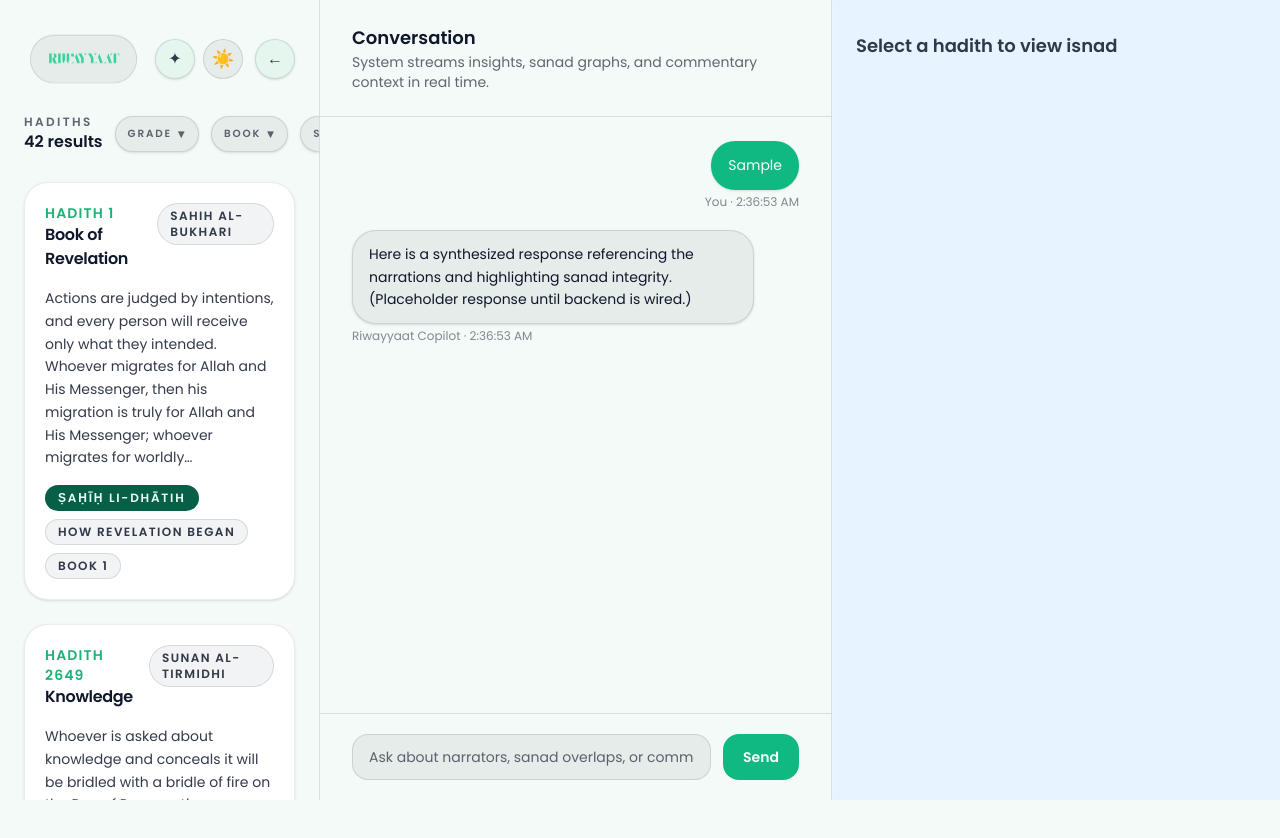
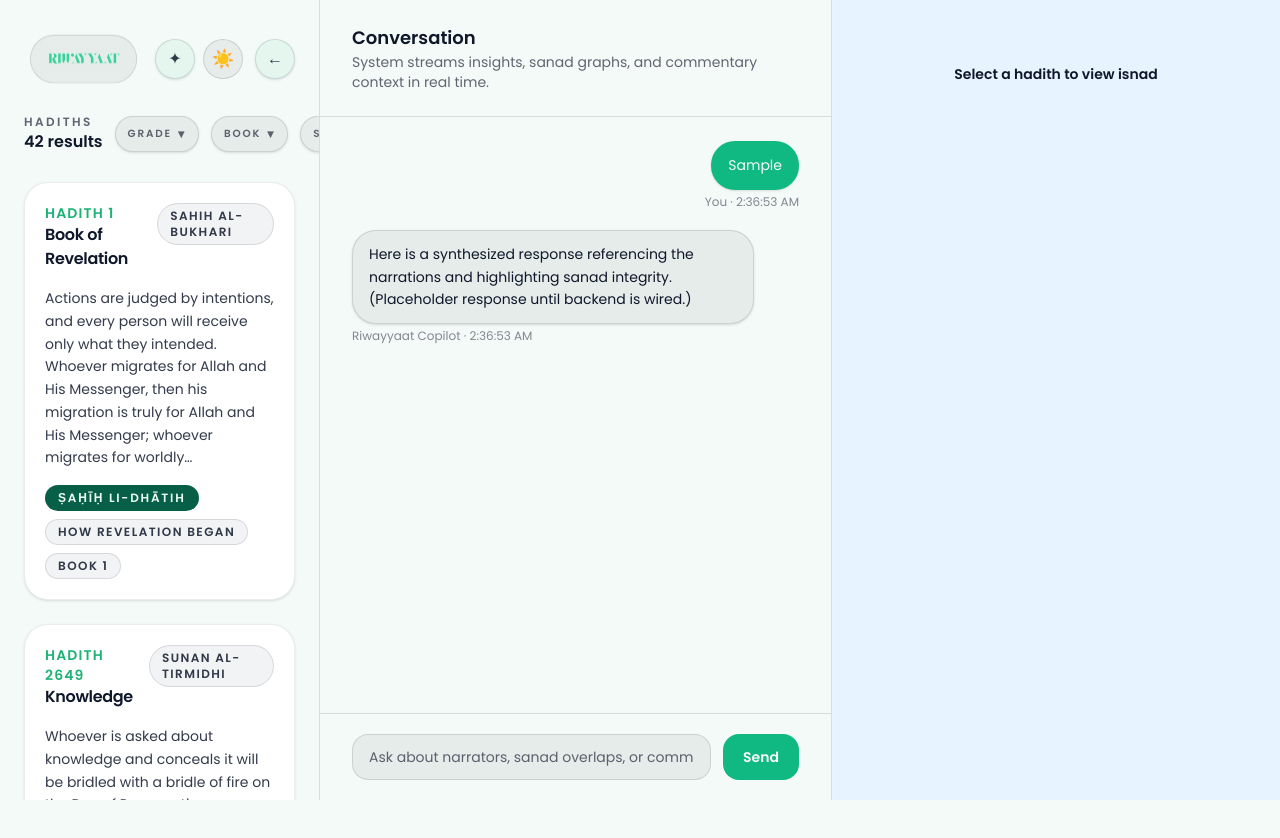
Before and after one commit to umahar/riwayyaat, a Next.js app: page / in a window 1280 px wide. Both pictures are taken after typing "Sample" into the empty fields and a click on the button "Ask". Shown: the top 838 px of the page. Built offline with nearby package versions, Linux system fonts and the light colour scheme.

Commit message:
feat: prep workspace for async data

```diff
--- /dev/null
+++ b/src/components/ui/state/empty-state.tsx
@@ -0,0 +1,13 @@
+export type EmptyStateProps = {
+  title: string;
+  description?: string;
+};
+
+export function EmptyState({ title, description }: EmptyStateProps) {
+  return (
+    <div className="flex flex-col items-center justify-center gap-2 py-8 text-center text-[var(--text-secondary)]">
+      <p className="text-sm font-semibold text-[var(--text-primary)]">{title}</p>
+      {description ? <p className="text-xs text-[var(--text-muted)]">{description}</p> : null}
+    </div>
+  );
+}
--- /dev/null
+++ b/src/components/ui/state/error-state.tsx
@@ -0,0 +1,22 @@
+export type ErrorStateProps = {
+  message: string;
+  retryLabel?: string;
+  onRetry?: () => void;
+};
+
+export function ErrorState({ message, retryLabel = "Retry", onRetry }: ErrorStateProps) {
+  return (
+    <div className="flex flex-col items-center justify-center gap-3 py-8 text-center">
+      <p className="text-sm text-[var(--text-secondary)]">{message}</p>
+      {onRetry ? (
+        <button
+          type="button"
+          onClick={onRetry}
+          className="rounded-full border border-[var(--accent-emerald)] px-4 py-2 text-xs font-semibold uppercase tracking-[0.12em] text-[var(--accent-emerald)] transition hover:bg-[var(--accent-emerald)]/10"
+        >
+          {retryLabel}
+        </button>
+      ) : null}
+    </div>
+  );
+}
--- /dev/null
+++ b/src/components/ui/state/loading-state.tsx
@@ -0,0 +1,12 @@
+export type LoadingStateProps = {
+  message?: string;
+};
+
+export function LoadingState({ message = "Loading..." }: LoadingStateProps) {
+  return (
+    <div className="flex flex-col items-center justify-center gap-3 py-8 text-[var(--text-secondary)]">
+      <span className="h-8 w-8 animate-spin rounded-full border-2 border-[var(--accent-emerald)] border-t-transparent" aria-hidden="true" />
+      <p className="text-sm text-[var(--text-secondary)]">{message}</p>
+    </div>
+  );
+}
--- a/src/components/workspace/chat-workspace.tsx
+++ b/src/components/workspace/chat-workspace.tsx
@@ -11,12 +11,12 @@ import {
   useRef,
   useState,
 } from "react";
-import { hadithInsights } from "@/lib/hadith/data";
 import { HadithInsight, Message } from "@/lib/hadith/types";
 import { workspaceCopy } from "@/content/text";
 import { HadithSidebar, FilterGroup } from "@/components/workspace/sidebar/hadith-sidebar";
 import { ConversationPanel } from "@/components/workspace/chat/conversation-panel";
 import { HadithDetailsPanel } from "@/components/workspace/details/hadith-details-panel";
+import { useHadithData } from "@/hooks/use-hadith-data";
 
 type ChatWorkspaceProps = {
   initialPrompt: string;
@@ -99,27 +99,29 @@ export function ChatWorkspace({ initialPrompt, onNewChat }: ChatWorkspaceProps)
     setInput("");
   };
 
+  const { data: hadithData, loading: hadithLoading, error: hadithError, refresh: refreshHadith } =
+    useHadithData();
+
   const hadithMap = useMemo(() => {
-    return hadithInsights.reduce<Record<string, HadithInsight>>((acc, hadith) => {
+    return hadithData.reduce<Record<string, HadithInsight>>((acc, hadith) => {
       acc[hadith.id] = hadith;
       return acc;
     }, {});
-  }, []);
+  }, [hadithData]);
 
   const gradingOptions = useMemo(
-    () =>
-      Array.from(new Set(hadithInsights.map((hadith) => hadith.details.grading))),
-    [],
+    () => Array.from(new Set(hadithData.map((hadith) => hadith.details.grading))),
+    [hadithData],
   );
 
   const bookOptions = useMemo(
-    () => Array.from(new Set(hadithInsights.map((hadith) => hadith.details.book))),
-    [],
+    () => Array.from(new Set(hadithData.map((hadith) => hadith.details.book))),
+    [hadithData],
   );
 
   const sourceOptions = useMemo(
-    () => Array.from(new Set(hadithInsights.map((hadith) => hadith.details.source))),
-    [],
+    () => Array.from(new Set(hadithData.map((hadith) => hadith.details.source))),
+    [hadithData],
   );
 
   const toggleSetValue = useCallback(
@@ -178,7 +180,7 @@ export function ChatWorkspace({ initialPrompt, onNewChat }: ChatWorkspaceProps)
 
   const filteredHadiths = useMemo(
     () =>
-      hadithInsights.filter((hadith) => {
+      hadithData.filter((hadith) => {
         if (
           selectedGradings.size > 0 &&
           !selectedGradings.has(hadith.details.grading)
@@ -196,7 +198,7 @@ export function ChatWorkspace({ initialPrompt, onNewChat }: ChatWorkspaceProps)
         }
         return true;
       }),
-    [selectedGradings, selectedBooks, selectedSources],
+    [hadithData, selectedGradings, selectedBooks, selectedSources],
   );
 
   const visibleHadithIds = useMemo(
@@ -204,12 +206,18 @@ export function ChatWorkspace({ initialPrompt, onNewChat }: ChatWorkspaceProps)
     [filteredHadiths],
   );
 
+  useEffect(() => {
+    if (selectedHadithId && !visibleHadithIds.has(selectedHadithId)) {
+      setSelectedHadithId(null);
+    }
+  }, [selectedHadithId, visibleHadithIds]);
+
   const currentHadith = useMemo(() => {
-    if (!selectedHadithId || !visibleHadithIds.has(selectedHadithId)) {
+    if (!selectedHadithId) {
       return null;
     }
     return hadithMap[selectedHadithId] ?? null;
-  }, [hadithMap, selectedHadithId, visibleHadithIds]);
+  }, [hadithMap, selectedHadithId]);
 
   const LEFT_MIN = 260;
   const LEFT_MAX = 640;
@@ -333,6 +341,9 @@ export function ChatWorkspace({ initialPrompt, onNewChat }: ChatWorkspaceProps)
         activeHadithId={activeHadithId}
         onSelectHadith={handleSelectHadith}
         filterGroups={filterGroups}
+        loading={hadithLoading}
+        error={hadithError}
+        onRetry={refreshHadith}
       />
 
       <ConversationPanel
@@ -347,6 +358,9 @@ export function ChatWorkspace({ initialPrompt, onNewChat }: ChatWorkspaceProps)
         hadith={currentHadith}
         isDesktop={isDesktop}
         onResizeStart={startResize("right")}
+        loading={hadithLoading}
+        error={hadithError}
+        onRetry={refreshHadith}
       />
     </section>
   );
--- a/src/components/workspace/details/hadith-details-panel.tsx
+++ b/src/components/workspace/details/hadith-details-panel.tsx
@@ -1,6 +1,6 @@
 "use client";
 
-import { useMemo, useState } from "react";
+import { ReactNode, useMemo, useState } from "react";
 import { Card } from "@/components/ui/card";
 import { Disclosure } from "@/components/ui/disclosure";
 import { Tag } from "@/components/ui/tag";
@@ -14,17 +14,31 @@ import {
 } from "@/lib/hadith/taxonomy";
 import { HadithInsight } from "@/lib/hadith/types";
 import { workspaceCopy } from "@/content/text";
+import { LoadingState } from "@/components/ui/state/loading-state";
+import { ErrorState } from "@/components/ui/state/error-state";
+import { EmptyState } from "@/components/ui/state/empty-state";
 import { NarratorChain } from "./narrator-chain";
 
 type HadithDetailsPanelProps = {
   hadith: HadithInsight | null;
   isDesktop: boolean;
   onResizeStart?: (event: React.MouseEvent) => void;
+  loading: boolean;
+  error: string | null;
+  onRetry?: () => void;
 };
 
-export function HadithDetailsPanel({ hadith, isDesktop, onResizeStart }: HadithDetailsPanelProps) {
+export function HadithDetailsPanel({
+  hadith,
+  isDesktop,
+  onResizeStart,
+  loading,
+  error,
+  onRetry,
+}: HadithDetailsPanelProps) {
   const [isNarrationDetailsOpen, setIsNarrationDetailsOpen] = useState(false);
   const detailsCopy = workspaceCopy.details;
+  const sidebarCopy = workspaceCopy.sidebar;
 
   const gradingData = useMemo(() => {
     if (!hadith) return null;
@@ -33,21 +47,27 @@ export function HadithDetailsPanel({ hadith, isDesktop, onResizeStart }: HadithD
     return { style, label };
   }, [hadith]);
 
+  if (loading) {
+    return (
+      <PanelWrapper isDesktop={isDesktop} onResizeStart={onResizeStart}>
+        <LoadingState message={sidebarCopy.loadingMessage} />
+      </PanelWrapper>
+    );
+  }
+
+  if (error) {
+    return (
+      <PanelWrapper isDesktop={isDesktop} onResizeStart={onResizeStart}>
+        <ErrorState message={error ?? sidebarCopy.errorMessage} onRetry={onRetry} retryLabel={sidebarCopy.retryLabel} />
+      </PanelWrapper>
+    );
+  }
+
   if (!hadith) {
     return (
-      <aside className="scrollbar-hide relative flex max-h-svh flex-col overflow-y-auto bg-[var(--background-alt)] px-6 py-8">
-        <h3 className="text-lg font-semibold text-[var(--text-secondary)]">{detailsCopy.selectPrompt}</h3>
-        {isDesktop && (
-          <div
-            role="separator"
-            aria-orientation="vertical"
-            className="pointer-events-auto absolute left-0 top-0 hidden h-full w-2 -translate-x-1/2 cursor-col-resize lg:block"
-            onMouseDown={onResizeStart}
-          >
-            <span className="absolute inset-0 rounded-full bg-white/5" />
-          </div>
-        )}
-      </aside>
+      <PanelWrapper isDesktop={isDesktop} onResizeStart={onResizeStart}>
+        <EmptyState title={detailsCopy.selectPrompt} />
+      </PanelWrapper>
     );
   }
 
@@ -57,7 +77,7 @@ export function HadithDetailsPanel({ hadith, isDesktop, onResizeStart }: HadithD
   const sourceAuthor = sourceAuthorMap[hadith.details.source] ?? null;
 
   return (
-    <aside className="scrollbar-hide relative flex max-h-svh flex-col overflow-y-auto bg-[var(--background-alt)] px-6 py-8">
+    <PanelWrapper isDesktop={isDesktop} onResizeStart={onResizeStart}>
       <header className="flex items-center justify-between gap-2">
         <div>
           <h3 className="text-lg font-bold tracking-[var(--tracking-tight)] text-[var(--text-primary)]">
@@ -184,7 +204,20 @@ export function HadithDetailsPanel({ hadith, isDesktop, onResizeStart }: HadithD
 
         <NarratorChain hadith={hadith} />
       </div>
+    </PanelWrapper>
+  );
+}
 
+type PanelWrapperProps = {
+  children: ReactNode;
+  isDesktop: boolean;
+  onResizeStart?: (event: React.MouseEvent) => void;
+};
+
+function PanelWrapper({ children, isDesktop, onResizeStart }: PanelWrapperProps) {
+  return (
+    <aside className="scrollbar-hide relative flex max-h-svh flex-col overflow-y-auto bg-[var(--background-alt)] px-6 py-8">
+      {children}
       {isDesktop && (
         <div
           role="separator"
--- a/src/content/text.ts
+++ b/src/content/text.ts
@@ -70,6 +70,9 @@ export const workspaceCopy = {
       book: { label: "Book", title: "Select book", clear: "Clear" },
       source: { label: "Source", title: "Select source", clear: "Clear" },
     },
+    loadingMessage: "Loading hadith data…",
+    errorMessage: "Unable to load hadiths.",
+    retryLabel: "Retry",
     emptyState: "No hadith match the selected filters.",
   },
   conversation: {
--- /dev/null
+++ b/src/hooks/use-hadith-data.ts
@@ -0,0 +1,37 @@
+import { useCallback, useEffect, useState } from "react";
+import { hadithInsights } from "@/lib/hadith/data";
+import { HadithInsight } from "@/lib/hadith/types";
+
+type UseHadithDataResult = {
+  data: HadithInsight[];
+  loading: boolean;
+  error: string | null;
+  refresh: () => void;
+};
+
+export function useHadithData(): UseHadithDataResult {
+  const [data, setData] = useState<HadithInsight[]>([]);
+  const [loading, setLoading] = useState(true);
+  const [error, setError] = useState<string | null>(null);
+
+  const loadData = useCallback(async () => {
+    setLoading(true);
+    setError(null);
+    try {
+      await new Promise((resolve) => setTimeout(resolve, 50));
+      setData(hadithInsights);
+    } catch (error) {
+      console.error(error);
+      setError("Unable to load hadith data.");
+      setData([]);
+    } finally {
+      setLoading(false);
+    }
+  }, []);
+
+  useEffect(() => {
+    loadData();
+  }, [loadData]);
+
+  return { data, loading, error, refresh: loadData };
+}
```
Also changed, not shown: src/components/workspace/sidebar/hadith-sidebar.tsx (+16 -3 lines).
